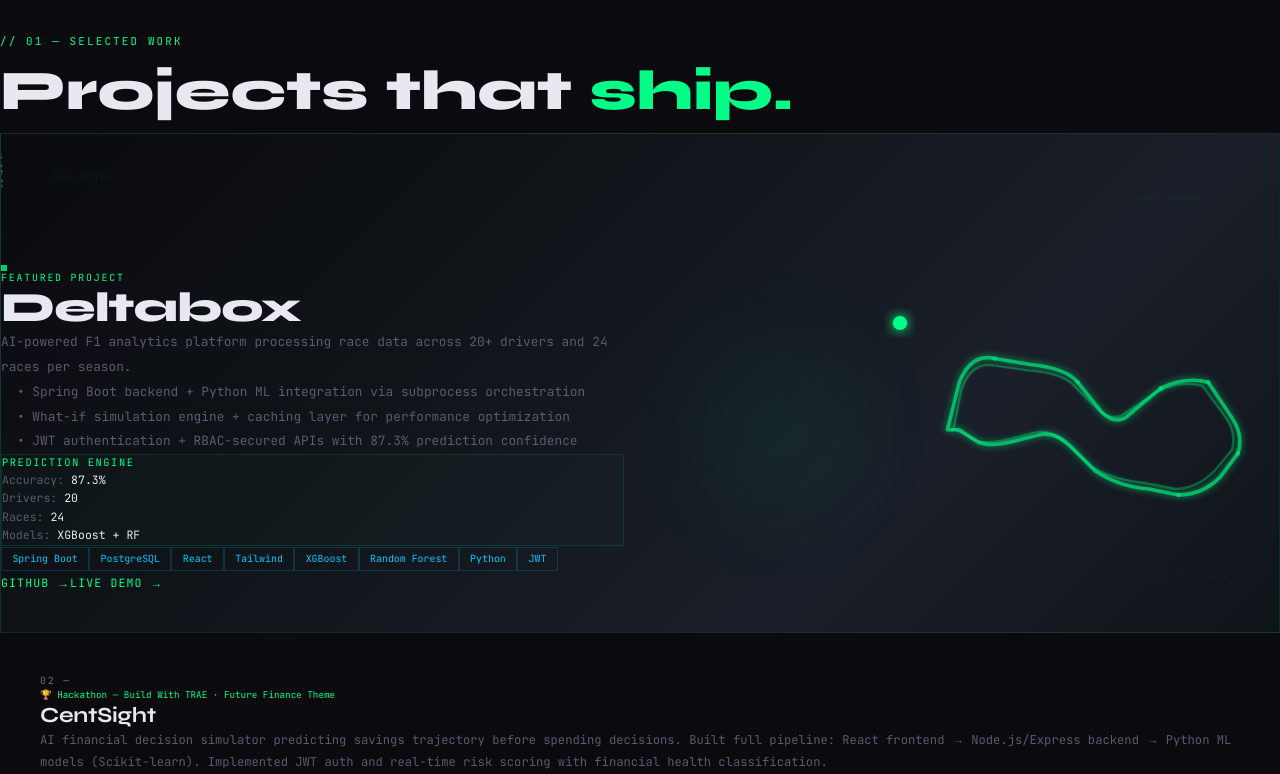
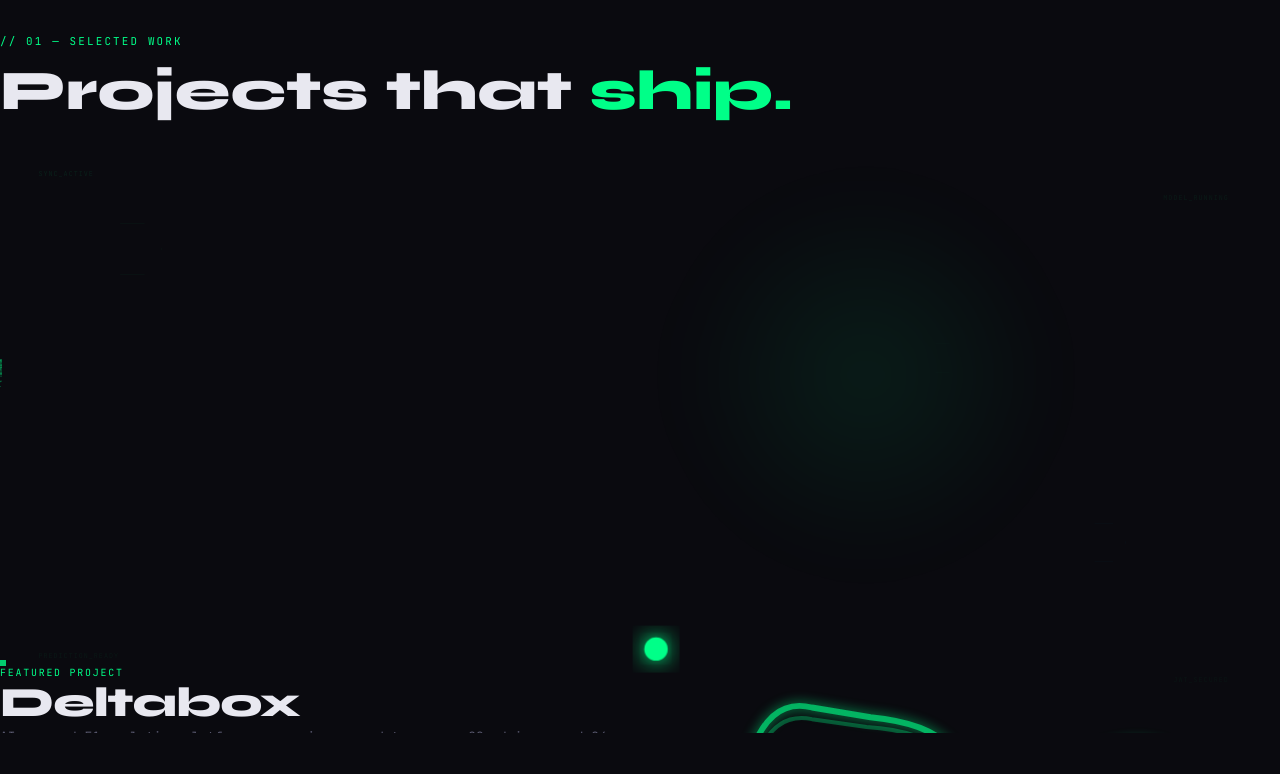
Before and after one commit to Mohammad-Adnan-Shakil/Portfolio, a React (Vite) app: page / in a window 1280 px wide. Shown: the part 1620-2394 px from the top of the page. Built offline with nearby package versions, Linux system fonts and the light colour scheme.

Commit message:
rebuild: complete AI systems command center background for DeltaBox

```diff
--- a/src/components/Projects.jsx
+++ b/src/components/Projects.jsx
@@ -59,13 +59,11 @@
         </h2>
       </div>
 
-      {/* Featured Card - Deltabox - Fixed Circuit Animation */}
+      {/* Featured Card - Deltabox - Complete AI Systems Background Rebuild */}
       <div ref={revealRef(2)} className="mb-12 sm:mb-16">
         <div
           className="relative overflow-hidden"
           style={{
-            background: 'linear-gradient(135deg, #0a0a0f 0%, #0f1419 35%, #1a1f29 70%, #0f1419 100%)',
-            border: '1px solid rgba(0,255,136,0.12)',
             minHeight: '500px',
             maxHeight: '600px',
             display: 'grid',
@@ -74,85 +72,105 @@
             gap: '2rem'
           }}
         >
-          {/* PREMIUM CYBER AI SYSTEMS BACKGROUND LAYERS */}
+          {/* LAYER 1 — Base: Deep gradient #05070A to #07111C */}
+          <div
+            className="absolute inset-0 pointer-events-none"
+            style={{
+              background: 'linear-gradient(135deg, #05070A 0%, #07111C 100%)'
+            }}
+          />
 
-          {/* Base: Deep matte black + navy gradient */}
-          <div className="absolute inset-0 pointer-events-none" />
-
-          {/* Grid: Very subtle glowing system grid lines */}
+          {/* LAYER 2 — Tactical grid: very thin, low opacity, glowing green-blue tint */}
           <div
             className="absolute inset-0 pointer-events-none"
             style={{
               backgroundImage: `
-                linear-gradient(rgba(0,255,136,0.015) 1px, transparent 1px),
-                linear-gradient(90deg, rgba(0,255,136,0.015) 1px, transparent 1px)
+                linear-gradient(rgba(0,255,136,0.05) 1px, transparent 1px),
+                linear-gradient(90deg, rgba(0,200,255,0.03) 1px, transparent 1px)
               `,
-              backgroundSize: '40px 40px',
-              opacity: 0.8
+              backgroundSize: '45px 45px',
+              opacity: 0.6
             }}
           />
 
-          {/* Particles: Tiny floating system particles, neon dots, and subtle signal pulses */}
+          {/* LAYER 3 — Data motion: animated telemetry dots, scanning signal lines, floating particles */}
           <div className="absolute inset-0 pointer-events-none">
-            {/* Floating system particles */}
-            {[...Array(15)].map((_, i) => (
+            {/* Animated telemetry dots */}
+            {[...Array(8)].map((_, i) => (
+              <div
+                key={i}
+                className="absolute rounded-full"
+                style={{
+                  left: `${10 + (i * 12)}%`,
+                  top: `${20 + (i * 8)}%`,
+                  width: '2px',
+                  height: '2px',
+                  backgroundColor: 'rgba(0,255,136,0.4)',
+                  animation: `pulse ${2 + Math.random() * 2}s ease-in-out infinite`,
+                  animationDelay: `${Math.random() * 2}s`
+                }}
+              />
+            ))}
+
+            {/* Scanning signal lines */}
+            <div
+              className="absolute w-full h-0.5"
+              style={{
+                top: '30%',
+                background: 'linear-gradient(90deg, transparent, rgba(0,255,136,0.3), transparent)',
+                animation: 'scanLine 4s linear infinite'
+              }}
+            />
+            <div
+              className="absolute w-full h-0.5"
+              style={{
+                top: '60%',
+                background: 'linear-gradient(90deg, transparent, rgba(0,200,255,0.2), transparent)',
+                animation: 'scanLine 4s linear infinite 1.5s'
+              }}
+            />
+
+            {/* Floating digital particles */}
+            {[...Array(12)].map((_, i) => (
               <div
                 key={i}
                 className="absolute rounded-full"
                 style={{
                   left: `${Math.random() * 100}%`,
                   top: `${Math.random() * 100}%`,
-                  width: Math.random() > 0.7 ? '2px' : '1px',
-                  height: Math.random() > 0.7 ? '2px' : '1px',
-                  backgroundColor: `rgba(0,255,136,${0.2 + Math.random() * 0.3})`,
-                  animation: `float ${2 + Math.random() * 3}s ease-in-out infinite`,
+                  width: Math.random() > 0.6 ? '2px' : '1px',
+                  height: Math.random() > 0.6 ? '2px' : '1px',
+                  backgroundColor: `rgba(0,255,136,${0.15 + Math.random() * 0.25})`,
+                  animation: `float ${3 + Math.random() * 2}s ease-in-out infinite`,
                   animationDelay: `${Math.random() * 2}s`
                 }}
               />
             ))}
-
-            {/* Neon dots at key positions */}
-            <div className="absolute w-2 h-2 rounded-full" style={{
-              left: '15%', top: '25%', backgroundColor: 'rgba(0,255,136,0.6)',
-              animation: 'pulse 3s ease-in-out infinite'
-            }} />
-            <div className="absolute w-2 h-2 rounded-full" style={{
-              left: '75%', top: '20%', backgroundColor: 'rgba(0,255,136,0.5)',
-              animation: 'pulse 3s ease-in-out infinite 0.5s'
-            }} />
-            <div className="absolute w-2 h-2 rounded-full" style={{
-              left: '25%', top: '70%', backgroundColor: 'rgba(0,255,136,0.4)',
-              animation: 'pulse 3s ease-in-out infinite 1s'
-            }} />
-            <div className="absolute w-2 h-2 rounded-full" style={{
-              left: '80%', top: '75%', backgroundColor: 'rgba(0,255,136,0.3)',
-              animation: 'pulse 3s ease-in-out infinite 1.5s'
-            }} />
-
-            {/* Subtle signal pulses */}
-            <div className="absolute w-1 h-1 rounded-full" style={{
-              left: '45%', top: '35%', backgroundColor: 'rgba(0,255,136,0.8)',
-              animation: 'fadeInOut 2s ease-in-out infinite'
-            }} />
-            <div className="absolute w-1 h-1 rounded-full" style={{
-              left: '60%', top: '60%', backgroundColor: 'rgba(0,255,136,0.6)',
-              animation: 'fadeInOut 2s ease-in-out infinite 0.8s'
-            }} />
-            <div className="absolute w-1 h-1 rounded-full" style={{
-              left: '30%', top: '45%', backgroundColor: 'rgba(0,255,136,0.4)',
-              animation: 'fadeInOut 2s ease-in-out infinite 1.6s'
-            }} />
           </div>
 
-          {/* System text: Extremely faint technical labels */}
+          {/* LAYER 4 — AI glow: radial neon green glow behind Monaco circuit with breathing animation */}
+          <div
+            className="absolute top-1/2 left-1/2 transform -translate-x-1/2 -translate-y-1/2 pointer-events-none"
+            style={{
+              width: '420px',
+              height: '420px',
+              borderRadius: '50%',
+              background: 'radial-gradient(circle, rgba(0,255,136,0.08) 0%, transparent 65%)',
+              filter: 'blur(30px)',
+              animation: 'breathe 6s ease-in-out infinite',
+              zIndex: 2
+            }}
+          />
+
+          {/* LAYER 5 — Hidden system text: 5-10% opacity */}
           <div className="absolute inset-0 pointer-events-none">
             <div
               style={{
                 position: 'absolute',
-                top: '8%',
-                left: '4%',
+                top: '6%',
+                left: '3%',
                 fontFamily: 'JetBrains Mono',
-                fontSize: '0.45rem',
+                fontSize: '0.42rem',
                 color: 'rgba(0,255,136,0.08)',
                 letterSpacing: '0.15em',
                 textTransform: 'uppercase',
@@ -164,10 +182,10 @@
             <div
               style={{
                 position: 'absolute',
-                top: '12%',
-                right: '6%',
+                top: '10%',
+                right: '4%',
                 fontFamily: 'JetBrains Mono',
-                fontSize: '0.45rem',
+                fontSize: '0.42rem',
                 color: 'rgba(0,255,136,0.06)',
                 letterSpacing: '0.15em',
                 textTransform: 'uppercase',
@@ -179,11 +197,26 @@
             <div
               style={{
                 position: 'absolute',
-                bottom: '15%',
-                left: '5%',
+                bottom: '12%',
+                left: '3%',
                 fontFamily: 'JetBrains Mono',
-                fontSize: '0.45rem',
+                fontSize: '0.42rem',
                 color: 'rgba(0,255,136,0.05)',
+                letterSpacing: '0.15em',
+                textTransform: 'uppercase',
+                fontWeight: 500
+              }}
+            >
+              PREDICTION_READY
+            </div>
+            <div
+              style={{
+                position: 'absolute',
+                bottom: '8%',
+                right: '4%',
+                fontFamily: 'JetBrains Mono',
+                fontSize: '0.42rem',
+                color: 'rgba(0,255,136,0.04)',
                 letterSpacing: '0.15em',
                 textTransform: 'uppercase',
                 fontWeight: 500
@@ -191,25 +224,53 @@
             >
               JWT_SECURED
             </div>
+          </div>
+
+          {/* LAYER 6 — Hex geometry: 2-3 faint wireframe hexagons */}
+          <div className="absolute inset-0 pointer-events-none">
+            {/* Hexagon 1 */}
             <div
               style={{
                 position: 'absolute',
-                bottom: '10%',
-                right: '4%',
-                fontFamily: 'JetBrains Mono',
-                fontSize: '0.45rem',
-                color: 'rgba(0,255,136,0.04)',
-                letterSpacing: '0.15em',
-                textTransform: 'uppercase',
-                fontWeight: 500
+                top: '15%',
+                left: '8%',
+                width: '60px',
+                height: '52px',
+                border: '1px solid rgba(0,255,136,0.1)',
+                clipPath: 'polygon(30% 0%, 70% 0%, 100% 50%, 70% 100%, 30% 100%, 0% 50%)',
+                opacity: 0.3
               }}
-            >
-              PREDICTION_READY
-            </div>
+            />
+            {/* Hexagon 2 */}
+            <div
+              style={{
+                position: 'absolute',
+                top: '65%',
+                right: '12%',
+                width: '45px',
+                height: '39px',
+                border: '1px solid rgba(0,200,255,0.08)',
+                clipPath: 'polygon(30% 0%, 70% 0%, 100% 50%, 70% 100%, 30% 100%, 0% 50%)',
+                opacity: 0.25
+              }}
+            />
+            {/* Hexagon 3 */}
+            <div
+              style={{
+                position: 'absolute',
+                top: '35%',
+                right: '25%',
+                width: '35px',
+                height: '30px',
+                border: '1px solid rgba(0,255,136,0.06)',
+                clipPath: 'polygon(30% 0%, 70% 0%, 100% 50%, 70% 100%, 30% 100%, 0% 50%)',
+                opacity: 0.2
+              }}
+            />
           </div>
 
           {/* LEFT COLUMN - DELTABOX CONTENT */}
-          <div className="p-8 lg:p-10 relative z-10">
+          <div className="p-8 lg:p-10 relative z-20">
             {/* Badge */}
             <div className="flex items-center gap-3 mb-6">
               <div
@@ -325,7 +386,7 @@
             {/* Links */}
             <div className="flex gap-8">
               <a
-                href="https://github.com/Mohammad-Adnan-Shakil/DeltaBox"
+                href="https://github.com/Mohammad-Adnan-Shakil/deltaBox"
                 target="_blank"
                 rel="noopener noreferrer"
                 className="transition-all duration-200"
@@ -358,7 +419,7 @@
             </div>
           </div>
 
-          {/* RIGHT COLUMN - MONACO CIRCUIT ANIMATION - FIXED VISIBILITY */}
+          {/* RIGHT COLUMN - MONACO CIRCUIT ANIMATION */}
           <div
             className="relative overflow-hidden"
             style={{
@@ -367,23 +428,11 @@
               height: '100%',
               display: 'flex',
               alignItems: 'center',
-              justifyContent: 'center'
+              justifyContent: 'center',
+              zIndex: 10
             }}
           >
-            {/* Ambient glow: Soft neon green radial glow behind animated circuit */}
-            <div
-              className="absolute top-1/2 left-1/2 transform -translate-x-1/2 -translate-y-1/2 pointer-events-none"
-              style={{
-                width: '400px',
-                height: '400px',
-                borderRadius: '50%',
-                background: 'radial-gradient(circle, rgba(0,255,136,0.06) 0%, transparent 60%)',
-                filter: 'blur(25px)',
-                zIndex: 1
-              }}
-            />
-
-            {/* MONACO GRAND PRIX CIRCUIT - RESTORED WITH PROPER VISIBILITY */}
+            {/* MONACO GRAND PRIX CIRCUIT */}
             <div
               className="relative"
               style={{
@@ -391,9 +440,7 @@
                 height: '100%',
                 display: 'flex',
                 alignItems: 'center',
-                justifyContent: 'center',
-                zIndex: 10,
-                position: 'relative'
+                justifyContent: 'center'
               }}
             >
               <svg
@@ -401,7 +448,7 @@
                 viewBox="0 0 320 180"
                 style={{ overflow: 'visible' }}
               >
-                {/* Monaco Circuit Path - Full neon circuit */}
+                {/* Monaco Circuit Path */}
                 <path
                   id="monaco-circuit"
                   d="M 40,90
@@ -433,7 +480,7 @@
                   filter="url(#circuit-glow)"
                 />
 
-                {/* Inner track line for depth */}
+                {/* Inner track line */}
                 <path
                   d="M 45,90
                    L 52,55
@@ -463,7 +510,7 @@
                   strokeLinejoin="round"
                 />
 
-                {/* Racing telemetry dot with pulse animation */}
+                {/* Racing telemetry dot */}
                 <circle r="6" fill="#00ff88" filter="url(#telemetry-glow)">
                   <animateMotion
                     dur="8s"
@@ -493,7 +540,7 @@
                   />
                 </circle>
 
-                {/* Trail effect following the dot */}
+                {/* Trail effect */}
                 <circle r="4" fill="rgba(0,255,136,0.6)" filter="url(#trail-glow)">
                   <animateMotion
                     dur="8s"
@@ -524,27 +571,7 @@
                   />
                 </circle>
 
-                {/* Floating radar/data nodes */}
-                <circle cx="80" cy="30" r="2" fill="rgba(0,255,136,0.4)">
-                  <animate attributeName="opacity" values="0.2;0.8;0.2" dur="3s" repeatCount="indefinite" />
-                </circle>
-                <circle cx="150" cy="50" r="2" fill="rgba(0,255,136,0.4)">
-                  <animate attributeName="opacity" values="0.2;0.8;0.2" dur="3s" repeatCount="indefinite" begin="0.5s" />
-                </circle>
-                <circle cx="220" cy="55" r="2" fill="rgba(0,255,136,0.4)">
-                  <animate attributeName="opacity" values="0.2;0.8;0.2" dur="3s" repeatCount="indefinite" begin="1s" />
-                </circle>
-                <circle cx="260" cy="50" r="2" fill="rgba(0,255,136,0.4)">
-                  <animate attributeName="opacity" values="0.2;0.8;0.2" dur="3s" repeatCount="indefinite" begin="1.5s" />
-                </circle>
-                <circle cx="285" cy="110" r="2" fill="rgba(0,255,136,0.4)">
-                  <animate attributeName="opacity" values="0.2;0.8;0.2" dur="3s" repeatCount="indefinite" begin="2s" />
-                </circle>
-                <circle cx="235" cy="145" r="2" fill="rgba(0,255,136,0.4)">
-                  <animate attributeName="opacity" values="0.2;0.8;0.2" dur="3s" repeatCount="indefinite" begin="2.5s" />
-                </circle>
-
-                {/* Enhanced glow filters */}
+                {/* Filters */}
                 <defs>
                   <filter id="telemetry-glow" x="-50%" y="-50%" width="200%" height="200%">
                     <feGaussianBlur stdDeviation="6" result="coloredBlur" />
```
